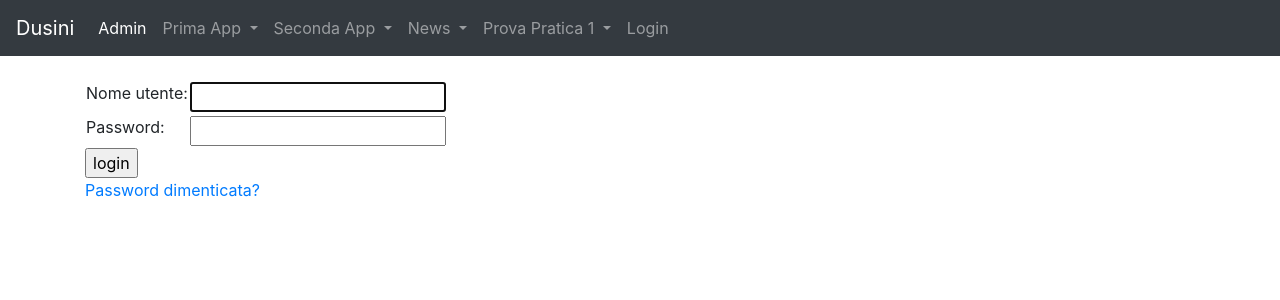
After one commit to DavideDusini/primo_progetto, a Django app: page /accounts/login/ in a window 1280 px wide. The commit adds this page. Shown: the top 300 px of the page. Run offline with Django 4.2, Linux system fonts and the light colour scheme.

Commit message:
passo 24

```diff
--- a/primo_progetto/settings.py
+++ b/primo_progetto/settings.py
@@ -27,7 +27,7 @@ DEBUG = True
 
 ALLOWED_HOSTS = ['*']
 CORS_ORIGIN_ALLOW_ALL = True
-
+EMAIL_BACKEND = 'django.core.mail.backends.console.EmailBackend'
 # Application definition
 
 INSTALLED_APPS = [
@@ -134,3 +134,4 @@ MEDIA_ROOT = 'uploads'
 # https://docs.djangoproject.com/en/4.2/ref/settings/#default-auto-field
 
 DEFAULT_AUTO_FIELD = 'django.db.models.BigAutoField'
+LOGIN_REDIRECT_URL = '/'
--- a/primo_progetto/urls.py
+++ b/primo_progetto/urls.py
@@ -29,3 +29,7 @@ urlpatterns = [
     path('products/', include("products.urls", namespace="products")),
 
 ]
+
+urlpatterns += [
+    path('accounts/', include('django.contrib.auth.urls')),
+]
--- a/templates/base.html
+++ b/templates/base.html
@@ -63,6 +63,24 @@
                   <a class="dropdown-item" href="{% url 'prova_pratica_1:index_prova'%}">home prova pratica</a>
                 </div>
               </li>
+              {% if request.user.is_validated %}
+                <li class="nav-item dropdown">
+                  <a class="nav-link dropdown-toggle" href="#" id="navbarDropdown" role="button" data-toggle="dropdown" aria-haspopup="true" aria-expanded="false">
+                    {{request.user.username}}
+                  </a>
+                  <div class="dropdown-menu" aria-labelledby="navbarDropdown">
+                    <div class="dropdown-divider"></div>
+                    <a class="dropdown-item" href="{% url 'logout' %}">Esci</a>
+                  </div>
+                </li>
+              {% else %}
+                <li class="nav-item">
+                  {% comment %} <a class="nav-link" href="{% url 'form_app:registration_view' %}">Registrati</a> {%endcomment%}
+                </li>
+                <li class="nav-item">
+                  <a class="nav-link" href="{% url 'login' %}">Login</a>
+                </li>
+              {% endif %}
           </ul>
         </div>
       </nav>
--- /dev/null
+++ b/templates/registration/logged_out.html
@@ -0,0 +1,5 @@
+{% extends "base.html" %}
+{% block content %}
+  <p>Logout effettuato</p>
+  <a href="{% url 'login'%}">Clicca qui per rieffettuare il login</a>
+{% endblock %}
--- /dev/null
+++ b/templates/registration/login.html
@@ -0,0 +1,28 @@
+{% extends "base.html" %}
+{% block content %}
+{% if form.errors %}
+    <div class="alert alert-warning alert-dismissible fade show" role="alert">
+        Username e Password non combaciano: riprova!
+    <button type="button" class="close" data-dismiss="alert" aria-label="Close">
+      <span aria-hidden="true">&times;</span>
+    </button>
+  </div>
+{% endif %}
+<form method="post" action="{% url 'login' %}">
+{% csrf_token %}
+<table>
+<tr>
+  <td>{{ form.username.label_tag }}</td>
+  <td>{{ form.username }}</td>
+</tr>
+<tr>
+  <td>{{ form.password.label_tag }}</td>
+  <td>{{ form.password }}</td>
+</tr>
+</table>
+<input type="submit" value="login" />
+<input type="hidden" name="next" value="{{ next }}" />
+</form>
+{# Assumes you setup the password_reset view in your URLconf #}
+<p><a href="{% url 'password_reset' %}">Password dimenticata?</a></p>
+{% endblock %}
--- /dev/null
+++ b/templates/registration/password_reset_complete.html
@@ -0,0 +1,5 @@
+{% extends "base.html" %}
+{% block content %}
+  <h1>Password cambiata con Successo!</h1>
+  <p><a href="{% url 'login' %}">Effettua il login</a></p>
+{% endblock %}
--- /dev/null
+++ b/templates/registration/password_reset_done.html
@@ -0,0 +1,4 @@
+{% extends "base.html" %}
+{% block content %}
+  <p>Ti abbiamo inviato via mail le istruzioni per il cambio password!. Visita la tua casella di posta e segui il link allegato per procedere.</p>
+{% endblock %}
```
Also changed, not shown: templates/registration/password_reset_confirm.html (added, +28 -0 lines), templates/registration/password_reset_form.html (added, +17 -0 lines), 1 other file.
